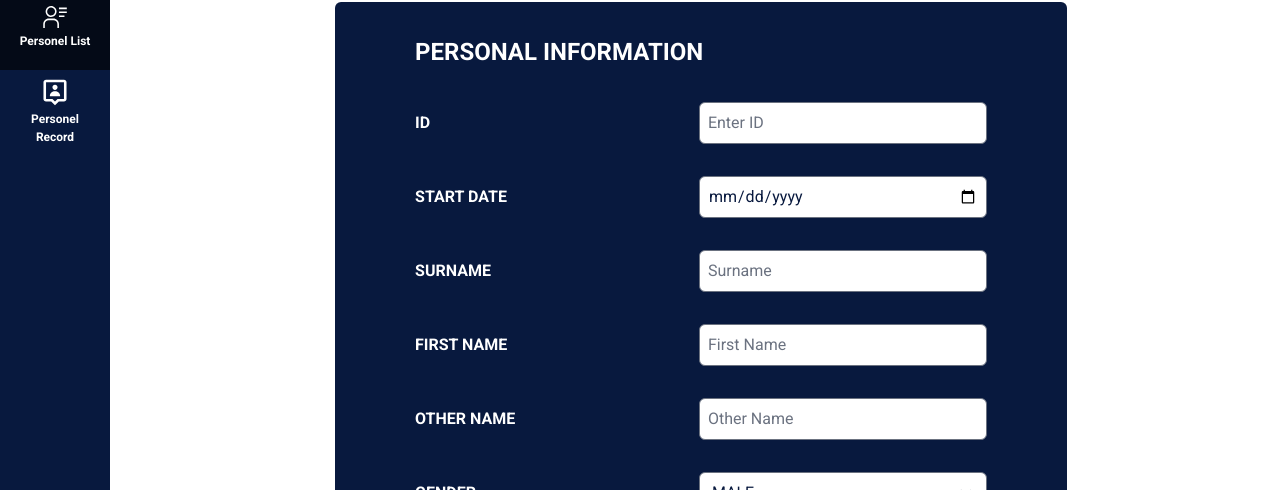
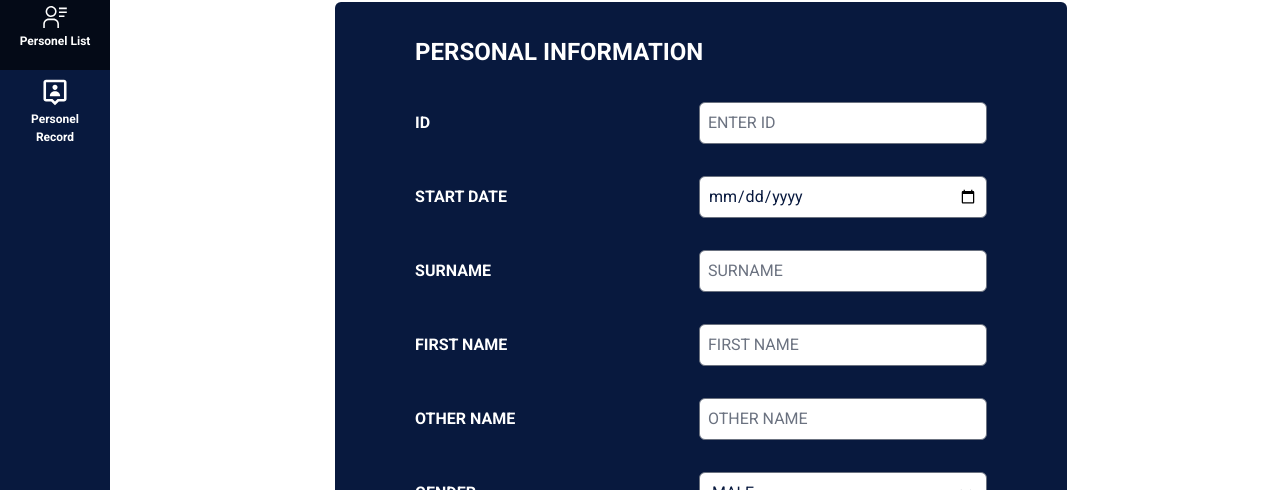
Before and after one commit to sholajapheth/samace_2.0, a React (Create React App) app: page /dashboard/hr/pl/add in a window 1280 px wide. Shown: the part 102-592 px from the top of the page. Built offline with nearby package versions, Linux system fonts and the light colour scheme; sample sign-in values are in the browser's storage.

Commit message:
corrections fixed

```diff
--- a/src/pages/HR/PersonelList/PersonelList.tsx
+++ b/src/pages/HR/PersonelList/PersonelList.tsx
@@ -66,7 +66,7 @@ const PersonelList = () => {
 
   useEffect(() => {
     dispatch(getData(constants.url));
-    setSelectedItem("");
+    // setSelectedItem("");
   }, []);
 
   useEffect(() => {
--- a/src/pages/HR/PersonelList/personel_list_data.tsx
+++ b/src/pages/HR/PersonelList/personel_list_data.tsx
@@ -14,25 +14,22 @@ export const personel_list_formData = [
         name: "ID",
         type: "number",
         placeholder: "Enter ID",
-        required: true,
+        maxLength: 10,
       },
       {
         name: "Start Date",
         type: "date",
         placeholder: "Enter Start Date",
-        required: true,
       },
       {
         name: "Surname",
         type: "text",
         placeholder: "Surname",
-        required: true,
       },
       {
         name: "First Name",
         type: "text",
         placeholder: "First Name",
-        required: true,
       },
       {
         name: "Other Name",
@@ -43,7 +40,6 @@ export const personel_list_formData = [
         name: "Gender",
         type: "drop",
         optionList: ["male", "female"],
-        required: true,
       },
       {
         name: "DOB",
@@ -69,7 +65,6 @@ export const personel_list_formData = [
         name: "Nationality",
         type: "drop",
         optionList: ["nigerian", "others"],
-        required: true,
       },
       {
         name: "Marital Status",
@@ -104,9 +99,8 @@ export const personel_list_formData = [
     data: [
       {
         name: "Address",
-        type: "text",
+        type: "textarea",
         placeholder: "Enter Address",
-        required: true,
       },
       {
         name: "City",
@@ -117,25 +111,22 @@ export const personel_list_formData = [
         name: "State",
         type: "drop",
         optionList: states,
-        required: true,
       },
       {
         name: "Country",
         type: "drop",
         optionList: ["nigeria", "others"],
-        required: true,
       },
       {
         name: "Phone Number",
         type: "number",
         placeholder: "Enter Phone Number",
-        required: true,
+        maxLength: 11,
       },
       {
         name: "Email",
         type: "email",
         placeholder: "Enter Email",
-        required: true,
       },
     ],
   },
@@ -146,6 +137,22 @@ export const personel_list_formData = [
         name: "next of kin Name",
         type: "text",
         placeholder: "Enter Name",
+      },
+      {
+        name: "next of kin gender ",
+        type: "drop",
+        optionList: ["male", "female"],
+      },
+      {
+        name: "next of kin Phone Number",
+        type: "phone",
+        placeholder: "Enter Phone Number",
+        maxLength: 11,
+      },
+      {
+        name: "next of kin Email",
+        type: "email",
+        placeholder: "Enter Email",
       },
       {
         name: "next of kin Relationship",
@@ -172,16 +179,6 @@ export const personel_list_formData = [
         type: "drop",
         optionList: ["nigeria", "others"],
       },
-      {
-        name: "next of kin Phone Number",
-        type: "number",
-        placeholder: "Enter Phone Number",
-      },
-      {
-        name: "next of kin Email",
-        type: "email",
-        placeholder: "Enter Email",
-      },
     ],
   },
 
@@ -189,14 +186,9 @@ export const personel_list_formData = [
     section: "Employment Information",
     data: [
       {
-        name: "Employment Status",
-        type: "drop",
-        optionList: ["permanent", "temporary", "internship", "student"],
-      },
-      {
         name: "Employment Type",
         type: "drop",
-        optionList: ["full time", "part time"],
+        optionList: ["permanent", "temporary/internship", "student it"],
       },
       {
         name: "Department",
@@ -227,7 +219,6 @@ export const personel_list_formData = [
         name: "Grade Level",
         type: "drop",
         optionList: [
-          "ENTRY LEVEL",
           "ASSISTANT",
           "SENIOR ASSISTANT",
           "OFFICER",
@@ -250,60 +241,31 @@ export const personel_list_formData = [
     section: "Bank Information",
     data: [
       {
+        name: "Account Number",
+        type: "number",
+        placeholder: "Enter Account Number",
+      },
+      {
         name: "Bank Name",
         type: "drop",
         optionList: [
           "ACCESS BANK",
-          "CITIBANK",
-          "DIAMOND BANK",
-          "ECOBANK",
-          "ENTERPRISE BANK",
-          "FIDELITY BANK",
           "FIRST BANK",
-          "FIRST CITY MONUMENT BANK",
-          "GUARANTY TRUST BANK",
-          "HERITAGE BANK",
-          "KEYSTONE BANK",
-          "MAINSTREET BANK",
-          "SKYE BANK",
-          "STANBIC IBTC BANK",
-          "STANDARD CHARTERED BANK",
-          "STERLING BANK",
-          "UNION BANK",
-          "UNITED BANK FOR AFRICA",
-          "UNITY BANK",
-          "WEMA BANK",
+          "FCMB",
+          "GTB",
+          "UBA",
           "ZENITH BANK",
         ],
       },
       {
         name: "PFA Name",
         type: "drop",
-        optionList: [
-          "AXA Mansard",
-          "Custodian and Allied",
-          "Leadway Assurance",
-          "NPF Pensions",
-          "Nigerian Police Pension Fund",
-          "ARM Pensions",
-          "Crusader Sterling Pensions",
-          "FCMB Pensions",
-        ],
+        optionList: ["ARM Pensions", "Crusader Sterling Pensions"],
       },
       {
-        name: "PFA Number",
+        name: "Pension ID no",
         type: "number",
-        placeholder: "Enter PFA Number",
-      },
-      {
-        name: "Account Name",
-        type: "text",
-        placeholder: "Enter Account Name",
-      },
-      {
-        name: "Account Number",
-        type: "number",
-        placeholder: "Enter Account Number",
+        placeholder: "Enter Pension id no",
       },
     ],
   },
--- a/src/pages/utils/InputComp.tsx
+++ b/src/pages/utils/InputComp.tsx
@@ -7,7 +7,7 @@ type inputType = {
   type: string;
   placeholder?: string;
   optionList?: string[];
-  required?: boolean;
+  maxLength?: number;
 };
 
 const InputComp = ({
@@ -15,7 +15,7 @@ const InputComp = ({
   type,
   placeholder,
   optionList,
-  required,
+  maxLength,
 }: inputType) => {
   // form value is handled by the DashboardContext and the value is passed to the input component as props and the value is set in the context
 
@@ -32,8 +32,8 @@ const InputComp = ({
   }, []);
 
   const handleChanges = (e: any) => {
-    if (type === "number") {
-      if (e.target.value.length > 10) {
+    if (name === "phone" || name.toLowerCase() === "id" ) {
+      if (e.target.value.length > 11) {
         return;
       }
     }
@@ -44,7 +44,9 @@ const InputComp = ({
 
   return (
     <div className="flex md:flex-row flex-col gap-2   md:justify-between md:items-center w-full my-[2em] ">
-      <label className="text-white text-[16px] font-[700] ">{name.toUpperCase()}</label>
+      <label className="text-white text-[16px] font-[700] ">
+        {name.toUpperCase()}
+      </label>
 
       {type === "drop" ? (
         <select
@@ -57,7 +59,6 @@ const InputComp = ({
           className="bg-white rounded-md text-pri text-[16px]
         focus:outline-none md:w-[18em] w-full"
           id={name}
-          required={required}
         >
           {optionList?.map((option, index) => (
             <option key={index} value={option}>
@@ -67,20 +68,18 @@ const InputComp = ({
         </select>
       ) : type === "textarea" ? (
         <textarea
-          required={required}
           value={
             editData?.properties?.[camelize(name)]
               ? editData?.properties?.[camelize(name)]
               : value
           }
           onChange={handleChanges}
-          placeholder={placeholder}
+          placeholder={placeholder?.toUpperCase()}
           className="  bg-white rounded-md text-pri text-[16px] p-2
         focus:outline-none md:w-[18em] w-full h-[10em]"
         />
       ) : type === "number" ? (
         <input
-          required={required}
           value={
             editData?.properties?.[camelize(name)]
               ? editData?.properties?.[camelize(name)]
@@ -89,13 +88,12 @@ const InputComp = ({
           style={{ appearance: "none", WebkitAppearance: "none" }}
           type="number"
           onChange={handleChanges}
-          placeholder={placeholder}
+          placeholder={placeholder?.toUpperCase()}
           className="  bg-white rounded-md text-pri text-[16px] p-2
         focus:outline-none md:w-[18em] w-full"
         />
       ) : (
         <input
-          required={required}
           value={
             editData?.properties?.[camelize(name)]
               ? editData?.properties?.[camelize(name)]
@@ -103,7 +101,7 @@ const InputComp = ({
           }
           onChange={handleChanges}
           type={type}
-          placeholder={placeholder}
+          placeholder={placeholder?.toUpperCase()}
           className="  bg-white rounded-md text-pri text-[16px] p-2
         focus:outline-none md:w-[18em] w-full"
         />
--- a/src/store/slices/hr/index.tsx
+++ b/src/store/slices/hr/index.tsx
@@ -34,15 +34,13 @@ const hrSlice = createSlice({
       state.message = action.payload.response.data.message;
     },
     addSuccessType: (state, action) => {
-      state.message = action.payload.message;
       state.loading = false;
       window.history.back();
     },
     addNewSuccessType: (state, action) => {
-      state.message = action.payload.message;
+      alert(action.payload.message);
+      window.location.reload();
       state.loading = false;
-      console.log("actoin: ", action.payload);
-      // window.location.reload();
     },
   },
 });
```
